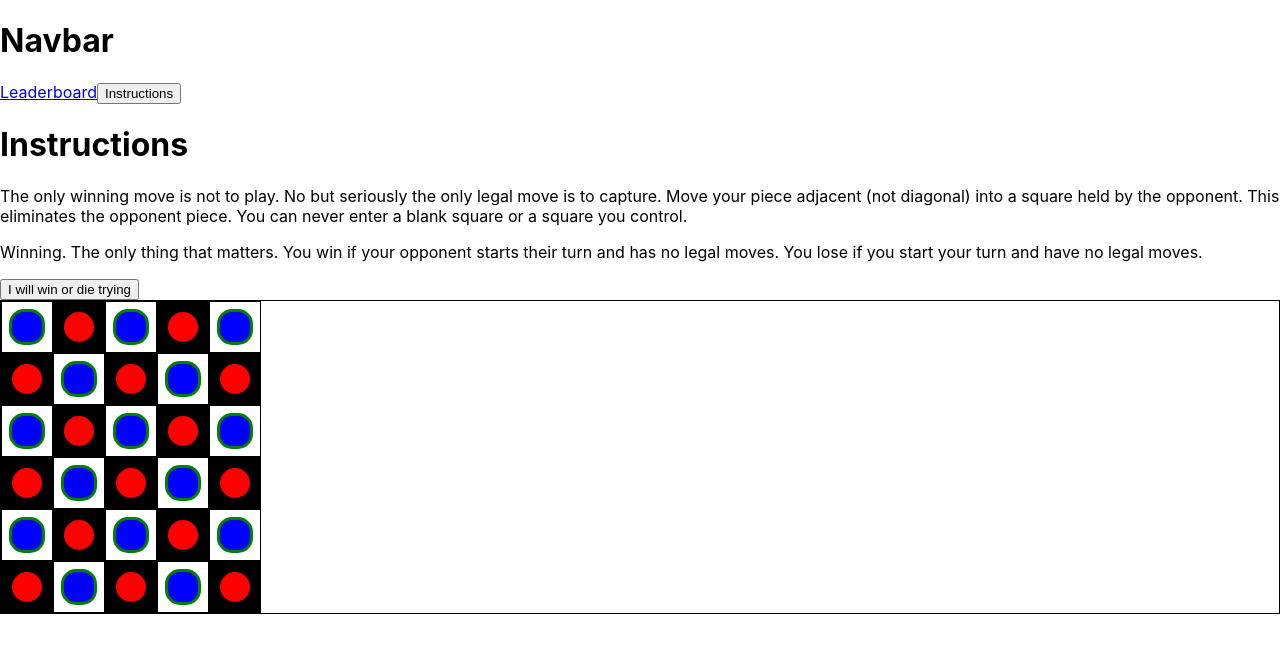
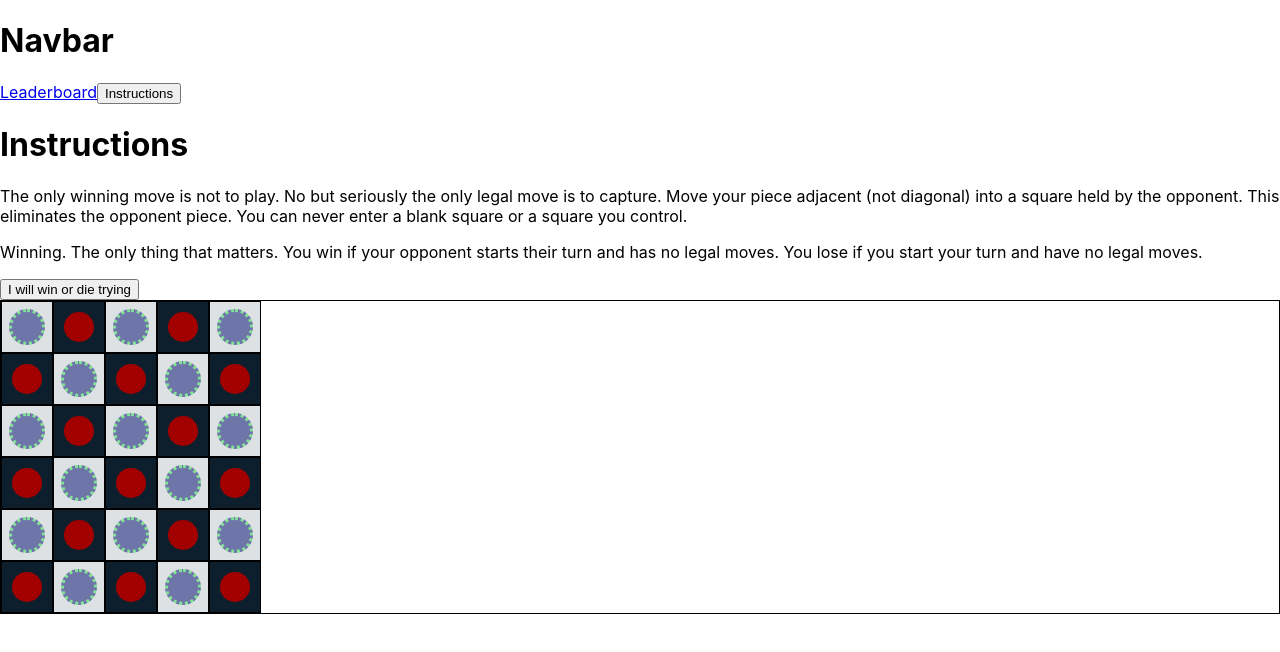
Before and after one commit to MakerMacAttack/Phoenix-Clobber, a React (Create React App) app in the folder clobber/: page /play in a window 1280 px wide. Shown: the top 652 px of the page. Built offline with nearby package versions, Linux system fonts and the light colour scheme.

Commit message:
board. Adjusted colors, added transition

```diff
--- a/clobber/src/App.css
+++ b/clobber/src/App.css
@@ -1,9 +1,13 @@
+/* header {
+  background:
+} */
+
 .row {
   display: flex;
   align-items: center;
 }
 
-.white {
+.square {
   display: flex;
   align-items: center;
   justify-content: center;
@@ -12,57 +16,47 @@
   max-height: 50px;
   height: 50px;
   border: 1px solid black;
-  background: white;
+}
+
+.white {
+  background: #DDE1E4;
 }
 
 .black {
-  display: flex;
-  align-items: center;
-  justify-content: center;
-  max-width: 50px;
-  width: 50px;
-  max-height: 50px;
-  height: 50px;
-  border: 1px solid black;
-  background: black;
+  background: #0D1F2D;
 }
 
-.red {
+.piece {
   max-width: 30px;
   width: 30px;
   max-height: 30px;
   height: 30px;
-  background: red;
-  border-radius: 15px;
-  /* margin: 0 auto; */
+  border-radius: 100%;
+  transition: .5s;
+}
+
+.red {
+  background: #A30000;
 }
 
 .blue {
-  max-width: 30px;
-  width: 30px;
-  max-height: 30px;
-  height: 30px;
-  background: blue;
-  border-radius: 15px;
-  /* margin: 0 auto; */
+  background: #6E75A8;
 }
 
 .board {
   border: 1px solid black;
-  /* max-width: 312px;
-  max-height: 312px; */
 }
 
 .red.captured {
-  background: blue;
+  background:#6E75A8;
 }
 
 .blue.captured {
-  background: red;
+  background: #A30000;
 }
 
 .threatened{
-  background: green !important;
+  border: 3px solid #E3B505 !important;
 }
 
 .empty {
@@ -70,9 +64,9 @@
 }
 
 .valid {
-  border: 3px solid green;
+  border: 3px dotted #84E296;
 }
 
 #selected {
-  border: 5px double purple;
+  border: 5px double #D5B0AC;
 }
--- a/clobber/src/Components/Square.jsx
+++ b/clobber/src/Components/Square.jsx
@@ -15,10 +15,10 @@ function Square(prop) {
   }
 
   return (
-    <div className={prop.square}>
+    <div className={`square ${prop.square}`}>
       <div
         // This in general is hideous and should be cleaned up
-        className={`${prop.piece} ${prop.threatened ? "threatened" : ""} ${prop.empty ? "empty" : ""} ${prop.captured ? "captured" : ""} ${prop.valid ? "valid" : ""}`}
+        className={`piece ${prop.piece} ${prop.threatened ? "threatened" : ""} ${prop.empty ? "empty" : ""} ${prop.captured ? "captured" : ""} ${prop.valid ? "valid" : ""}`}
         id={`${prop.selected ? "selected" : ""}`}
         onClick={handleClick}></div>
     </div>
--- a/clobber/src/Components/Victory.jsx
+++ b/clobber/src/Components/Victory.jsx
@@ -65,7 +65,7 @@ export default function Victory(props) {
                 id="name"
                 type="text"
                 required
-                maxLength="8"
+                maxLength="6"
                 placeholder="Your name here..."
                 value={name}
                 onChange={(e) => setName(e.target.value)}
```
